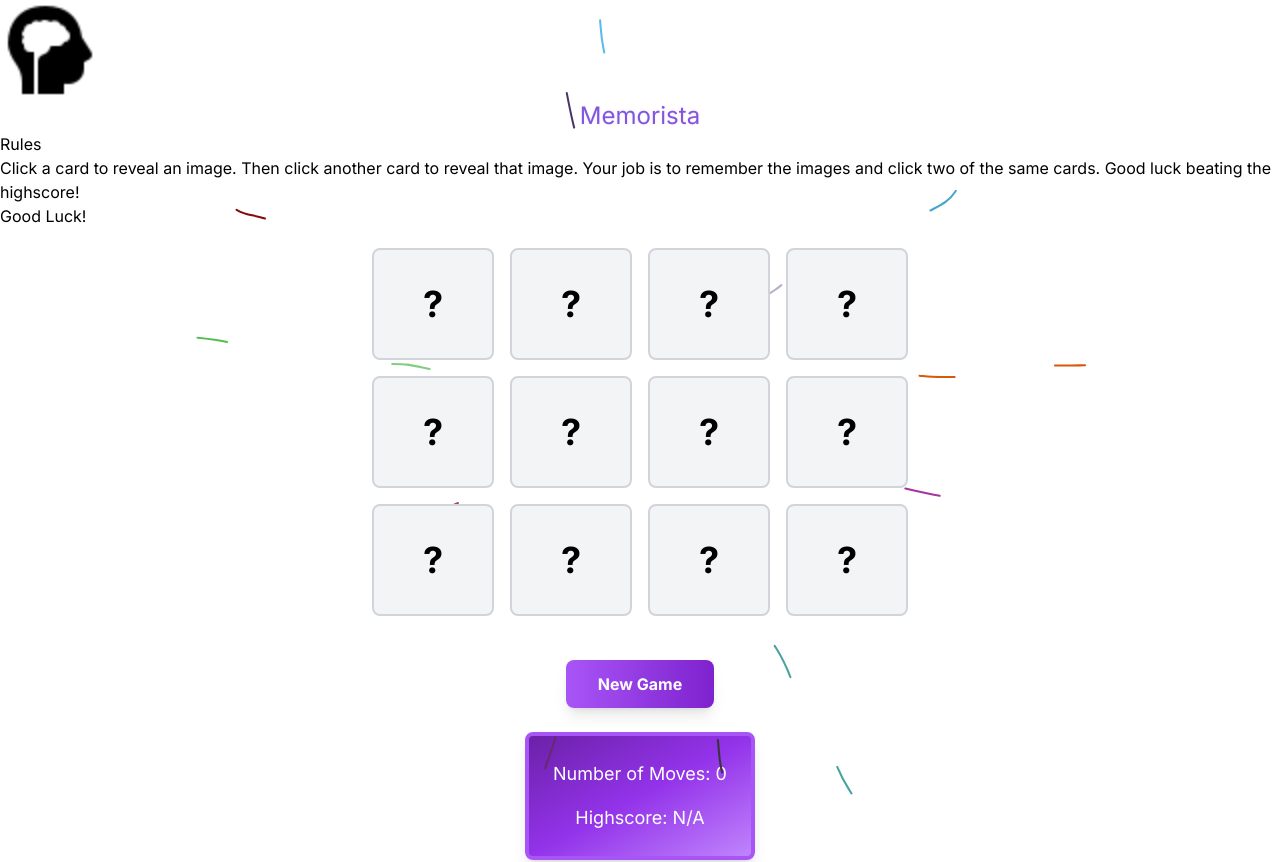
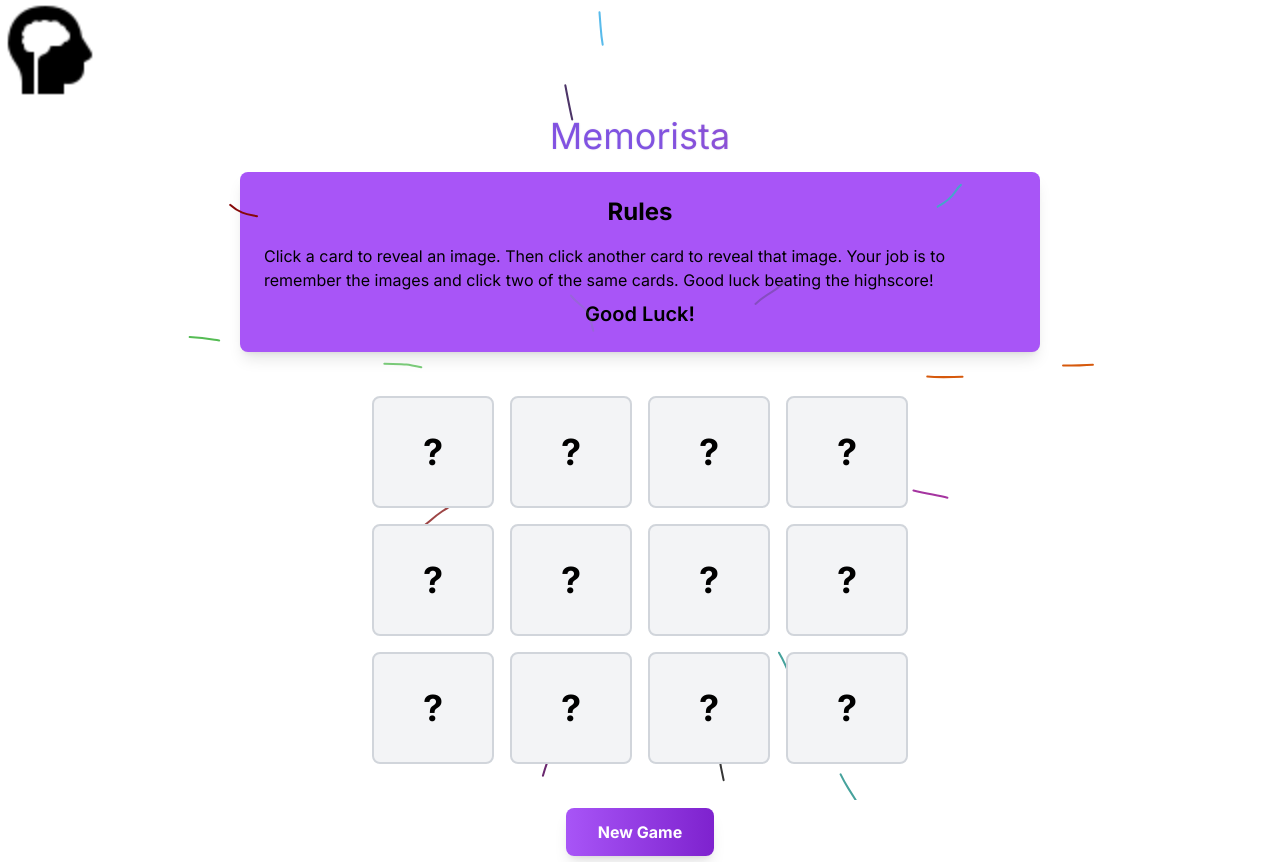
Before and after one commit to hasuwini77/memory_testing_no_components, a Next.js app: page / in a window 1280 px wide. Shown: the top 862 px of the page. Built offline with nearby package versions, Linux system fonts and the light colour scheme.

Commit message:
fixed the rules and header

```diff
--- a/src/components/Header/index.tsx
+++ b/src/components/Header/index.tsx
@@ -5,7 +5,7 @@ const Header = () => {
     <div className="flex flex-col justify-between align-center">
       <img src="/logo.png" alt="logo" width={100} height={100} />
       {/* <MyFish /> */}
-      <h1 className="text-center text-2xl bg-gradient-to-r from-purple-500 via-violet-500 to-pink-500 text-transparent bg-clip-text [text-shadow:0_0_2px_rgba(0,0,0,0.1)]">
+      <h1 className="text-center text-4xl p-4 bg-gradient-to-r from-purple-500 via-violet-500 to-pink-500 text-transparent bg-clip-text [text-shadow:0_0_2px_rgba(0,0,0,0.1)]">
         Memorista
       </h1>
     </div>
--- a/src/components/Rules/index.tsx
+++ b/src/components/Rules/index.tsx
@@ -2,14 +2,16 @@ import React from "react";
 
 const Rules: React.FC = () => {
   return (
-    <div>
-      <h4>Rules</h4>
-      <p data-testid="rules-text">
+    <div className="bg-purple-500 p-6 rounded-lg max-w-[50rem] mx-auto shadow-lg mb-6">
+      <h4 className="text-2xl font-bold mb-4 text-center">Rules</h4>
+      <p data-testid="rules-text" className="text-md mb-2">
         Click a card to reveal an image. Then click another card to reveal that
         image. Your job is to remember the images and click two of the same
         cards. Good luck beating the highscore!
       </p>
-      <p data-testid="good-luck">Good Luck!</p>
+      <p data-testid="good-luck" className="text-xl font-semibold text-center">
+        Good Luck!
+      </p>
     </div>
   );
 };
```
